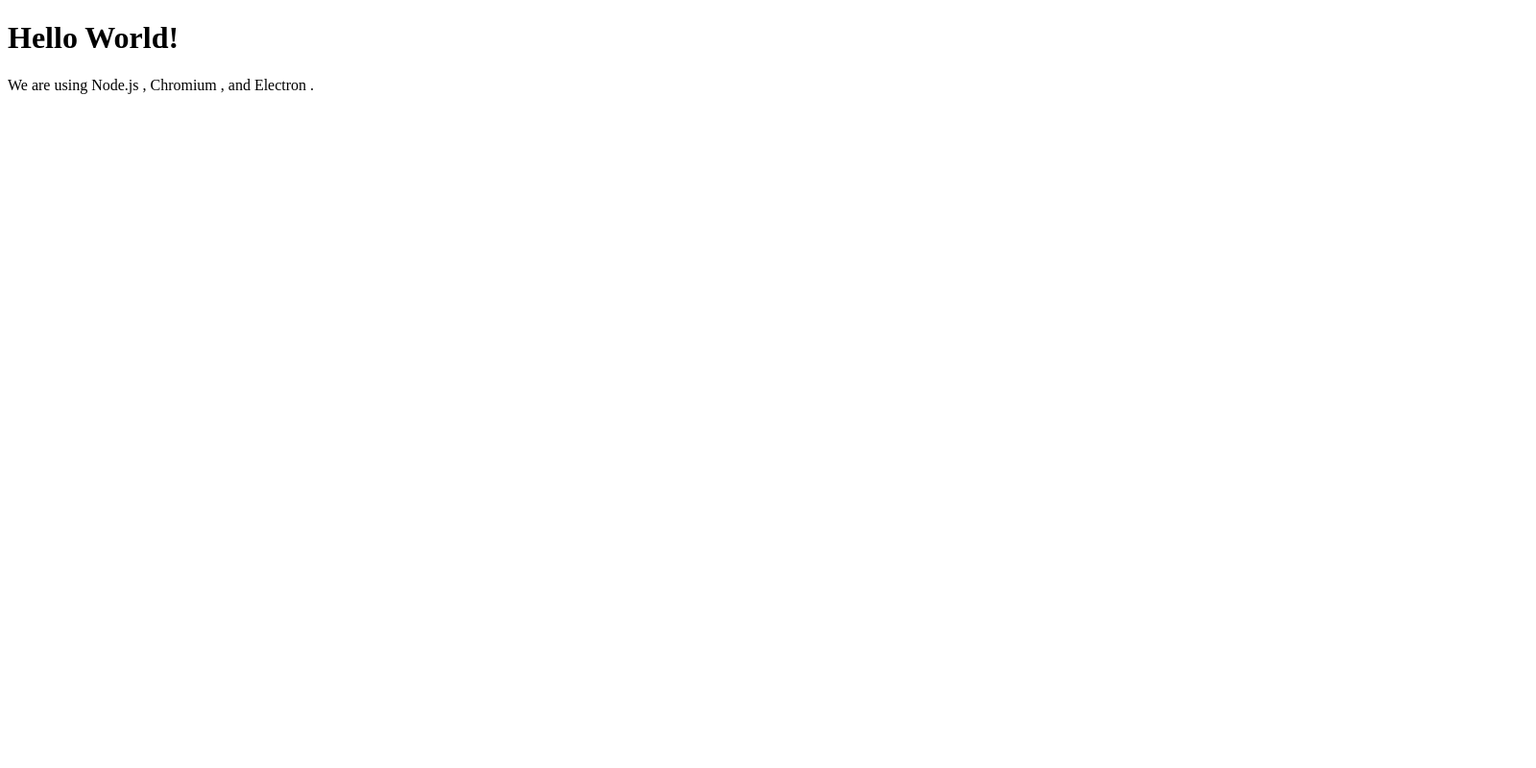
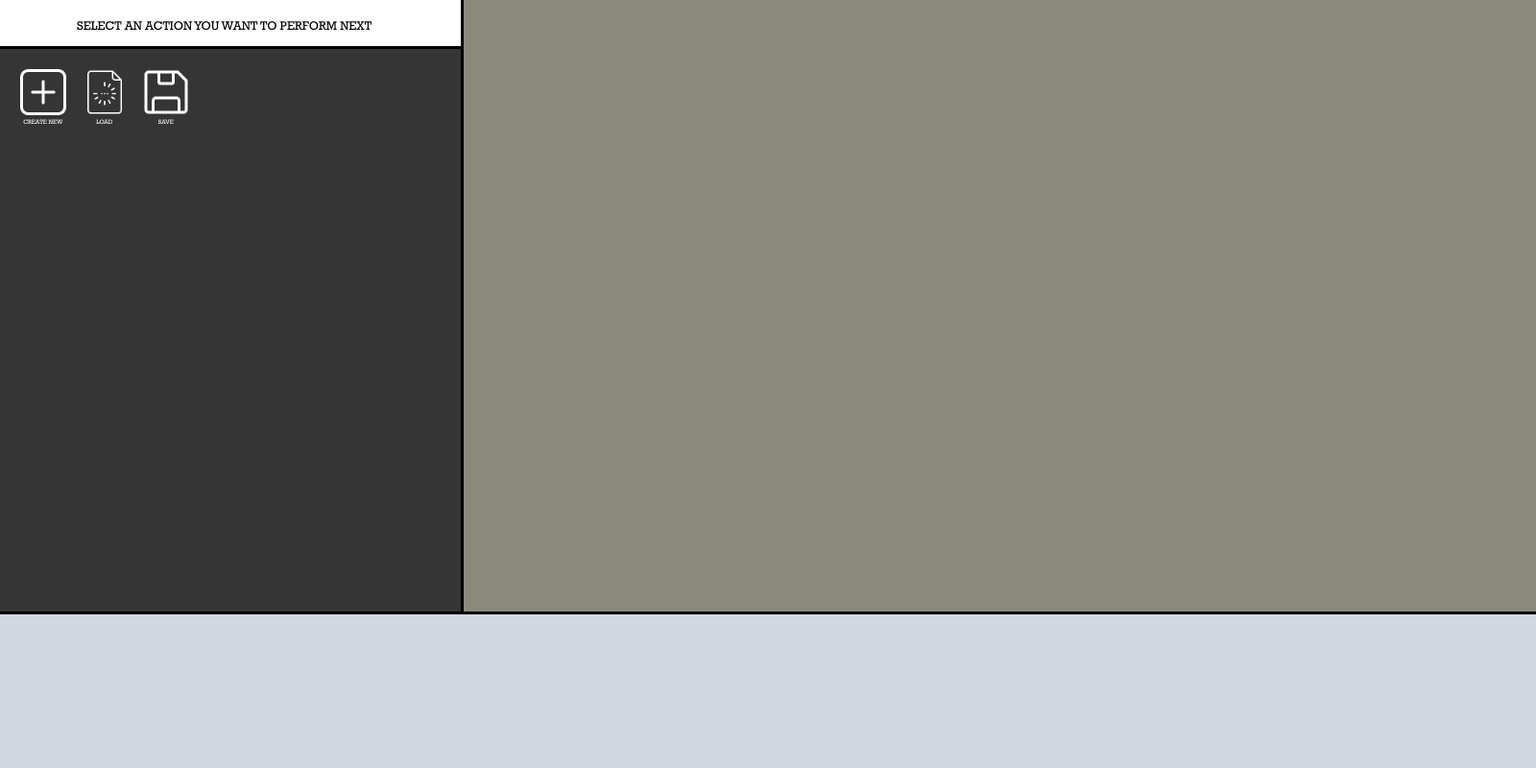
Before and after one commit to obovoid/EasyCSSAnimations, an Electron app: page index.html in a window 1600 px wide. Shown: the whole page at 96% size. Drawn offline with Linux system fonts and the light colour scheme.

Commit message:
First commit of a basic design, will change though

```diff
--- /dev/null
+++ b/assets/main.css
@@ -0,0 +1,118 @@
+:root {
+    /* Color Pallet */
+    --jet: #353535ff;
+    --white: #ffffffff;
+    --french-gray: #d2d7dfff;
+    --silver: #bdbbb0ff;
+    --battleship-gray: #8a897cff;
+}
+
+@font-face {
+    font-family: rockwell;
+    src: url('./fonts/ROCK.TTF');
+}
+
+.container {
+    position: absolute;
+    display: flex;
+    flex-direction: column;
+    height: 100%;
+    width: 100%;
+    left: 0;
+    top: 0;
+    overflow: hidden;
+}
+
+.row {
+    display: flex;
+    height: 80%;
+}
+
+.actions {
+    flex: 0 0 30%;
+    background-color: var(--jet);
+    border-right: 3px solid black;
+    border-bottom: 3px solid black;
+}
+
+.actionButtons {
+    flex-grow: 1;
+    display: flex;
+    justify-content: flex-start;
+    flex-wrap: wrap;
+    flex-direction: row;
+    align-content: flex-start;
+    margin: 4vw 0.8vw;
+}
+
+.animation {
+    flex: 0 0 70%;
+    background-color: var(--battleship-gray);
+    border-bottom: 3px solid black;
+}
+
+.animation:hover {
+    cursor: not-allowed;
+}
+
+.timeline {
+    flex: 1;
+    background-color: var(--french-gray);
+}
+
+.timeline:hover {
+    cursor: not-allowed;
+}
+
+.actionButton {
+    position: relative;
+    width: 3vw;
+    height: 3vw;
+    /* Ensures that there is space between buttons */
+    padding: 0.5vw;
+}
+
+.imageButton {
+    position: relative;
+    width: inherit;
+    height: inherit;
+}
+
+.actionButton:hover .imageButton {
+    scale: 1.01;
+    cursor: pointer;
+}
+
+.actionHeader {
+    position: absolute;
+    width: 30%;
+    height: 3vw;
+    border-bottom: 3px solid black;
+    background: var(--white);
+}
+
+.actionHeader p {
+    position: absolute;
+    font-size: 0.8vw;
+    text-align: center;
+    margin: 1.2vw 5vw;
+    user-select: none;
+    text-wrap: nowrap;
+    text-transform: uppercase;
+}
+
+.actionDescription {
+    position: absolute;
+    color: var(--white);
+    font-size: 0.4vw;
+    text-transform: uppercase;
+    text-wrap: nowrap;
+    margin: -0.1vw 0;
+    bottom: 0;
+    left: 50%;
+    translate: -50% 0%;
+}
+
+p, span {
+    font-family: rockwell;
+}
--- a/index.html
+++ b/index.html
@@ -6,11 +6,33 @@
     <meta http-equiv="Content-Security-Policy" content="default-src 'self'; script-src 'self'">
     <title>EasyCSSAnimations</title>
     <script src="./renderer.js"></script>
+    <link rel="stylesheet" href="assets/main.css">
   </head>
   <body>
-    <h1>Hello World!</h1>
-    We are using Node.js <span id="node-version"></span>,
-    Chromium <span id="chrome-version"></span>,
-    and Electron <span id="electron-version"></span>.
+    <div class="container">
+      <div class="row">
+        <div class="actions">
+          <div class="actionHeader">
+            <p>Select an action you want to perform next</p>
+          </div>
+          <div class="actionButtons">
+            <div class="actionButton">
+              <img src="./assets/img/create.png" alt="Animation creation image" class="imageButton">
+              <span class="actionDescription">Create new</span>
+            </div>
+            <div class="actionButton">
+              <img src="./assets/img/load.png" alt="Animation load image" class="imageButton">
+              <span class="actionDescription">Load</span>
+            </div>
+            <div class="actionButton">
+              <img src="./assets/img/save.png" alt="Animation save image" class="imageButton">
+              <span class="actionDescription">Save</span>
+            </div>
+          </div>
+        </div>
+        <div class="animation"></div>
+      </div>
+      <div class="timeline"></div>
+    </div>
   </body>
 </html>
```
Also changed, not shown: assets/img/credits.md (added, +4 -0 lines), preload.js (+1 -8 lines), assets/fonts/ROCK.TTF (added), assets/fonts/Rockwell-Bold.ttf (added), assets/img/create.png (added), assets/img/load.png (added), assets/img/save.png (added).
